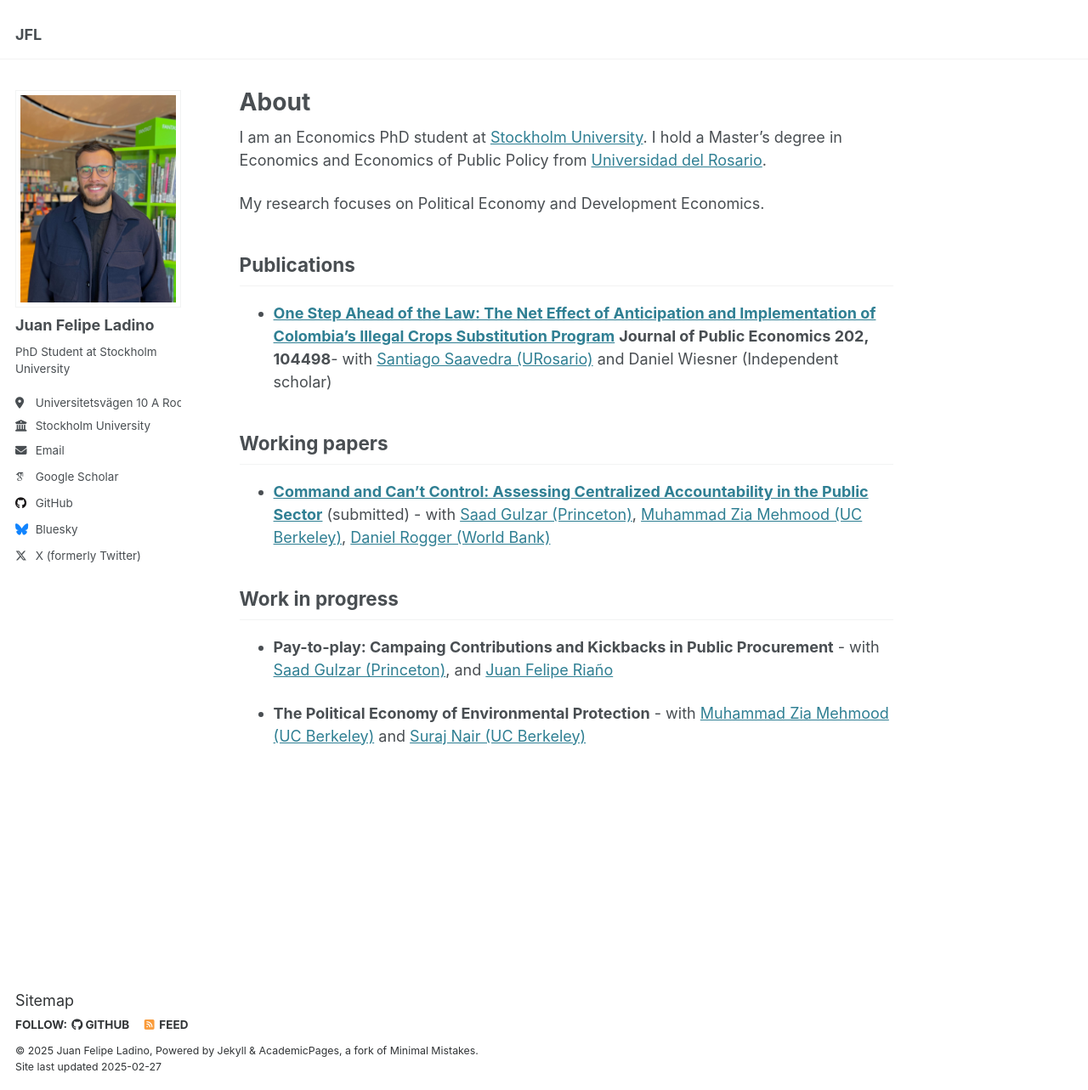
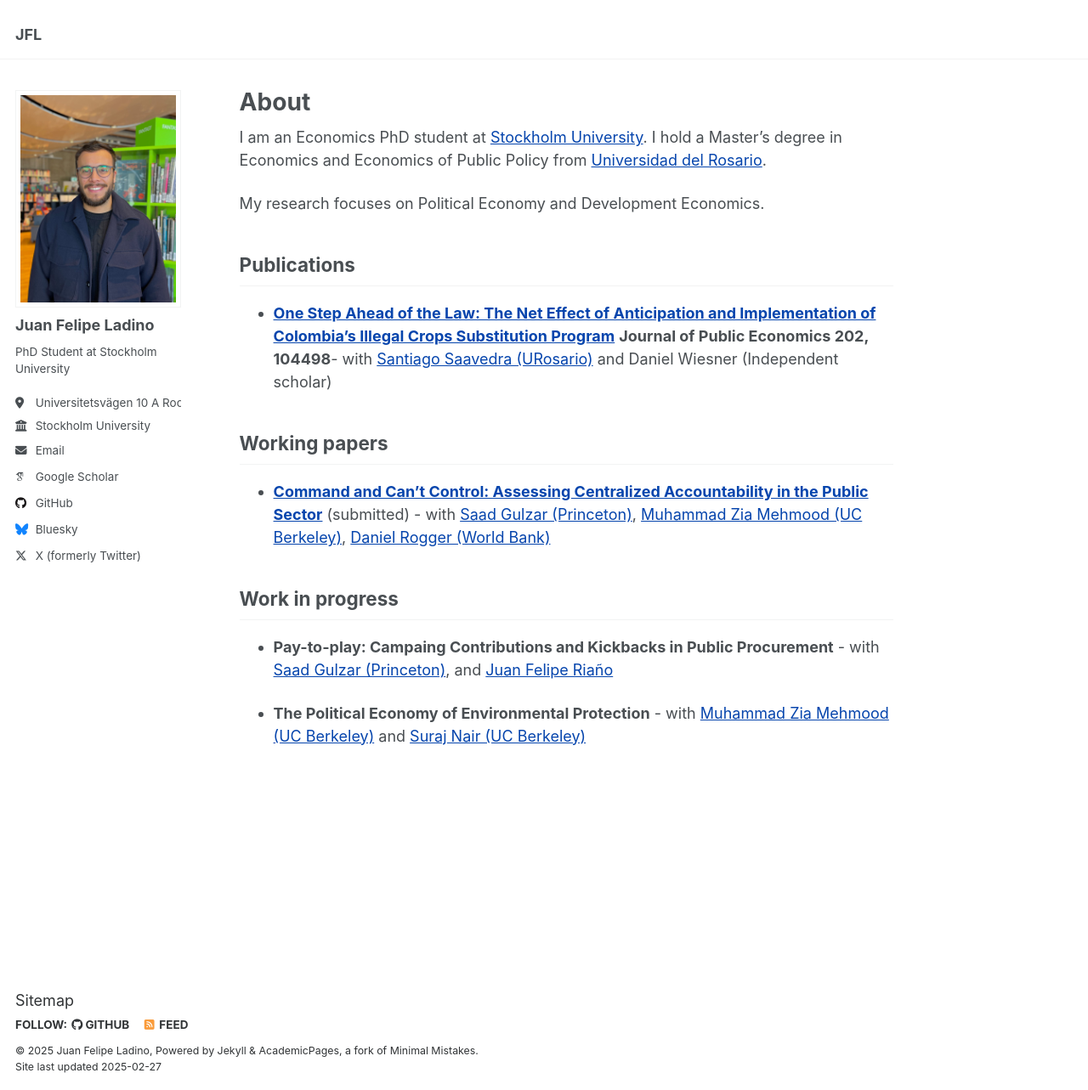
Before and after one commit to juanfladino/juanfladino.github.io, a Jekyll site: the page built from _pages/about.md, in a window 1280 px wide and 1283 px high. Shown: the whole window at 85% size. Built offline with Jekyll 4.4.1, drawn with Linux system fonts in a browser that asks for light colours; some web fonts are replaced.

Commit message:
Update _default.scss

```diff
--- a/_sass/theme/_default.scss
+++ b/_sass/theme/_default.scss
@@ -36,9 +36,9 @@ $sidebar-screen-min-width   : 1024px;
     --global-code-background-color      : #fafafa;
     --global-code-text-color            : #{$darker-gray};
     --global-fig-caption-color          : mix(#fff,  #{$dark-gray}, 25%);
-    --global-link-color                 : #2f7f93;
-    --global-link-color-hover           : mix(#000, #2f7f93, 25%);
-    --global-link-color-visited         : mix(#fff, #2f7f93, 25%);
+    --global-link-color                 : #0645AD;
+    --global-link-color-hover           : mix(#000, #0645AD, 25%);
+    --global-link-color-visited         : mix(#fff, #0645AD, 25%);
     --global-masthead-link-color        : #{$dark-gray};
     --global-masthead-link-color-hover  : mix(#000, #{$gray}, 25%);
     --global-text-color                 : #{$dark-gray};
```
